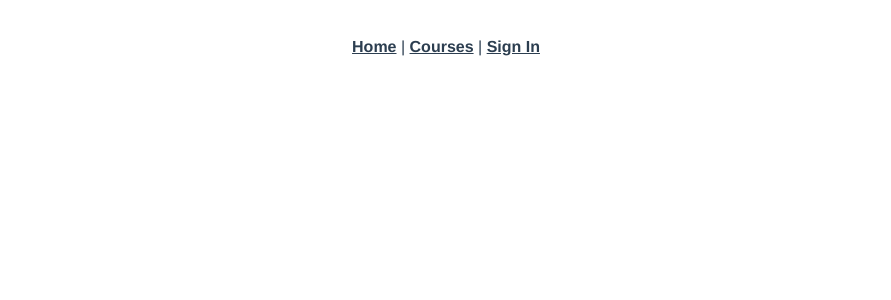
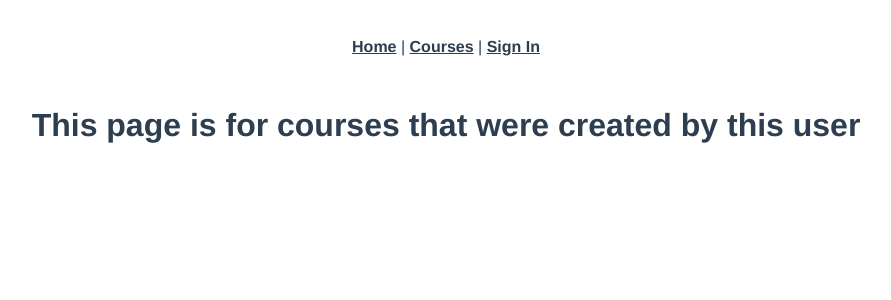
Before and after one commit to sosensible/ols, a Vue app: page /my-courses in a window 1280 px wide. Shown: the top 300 px of the page, without its empty margins (194-1085 px from the left). Built offline with nearby package versions, Linux system fonts and the light colour scheme.

Commit message:
created page new route  button link routes to page

```diff
--- a/src/components/signIn.vue
+++ b/src/components/signIn.vue
@@ -5,7 +5,7 @@
     <h4>Password</h4>
     <input v-model="text" placeholder="password"/>
     <h2></h2>
-    <router-link to="">
+    <router-link to="/my-courses">
       <button>Sign In</button>
     </router-link>
   </div>
--- a/src/router/index.ts
+++ b/src/router/index.ts
@@ -3,6 +3,7 @@ import VueRouter, { RouteConfig } from "vue-router";
 import Courses from "../views/Courses.vue";
 import Home from "../views/WelcomePage.vue";
 import SignIn from "../views/SignIn.vue";
+import MyCourses from "../views/MyCourses.vue";
 
 Vue.use(VueRouter);
 
@@ -22,7 +23,11 @@ const routes: Array<RouteConfig> = [
     name: "SignIn",
     component: SignIn,
   },
-
+  {
+    path: "/my-courses",
+    name: "My Courses",
+    component: MyCourses,
+  },
 ];
 
 const router = new VueRouter({
--- /dev/null
+++ b/src/views/MyCourses.vue
@@ -0,0 +1,5 @@
+<template>
+  <div>
+    <h1>This page is for courses that were created by this user</h1>
+  </div>
+</template>
```
